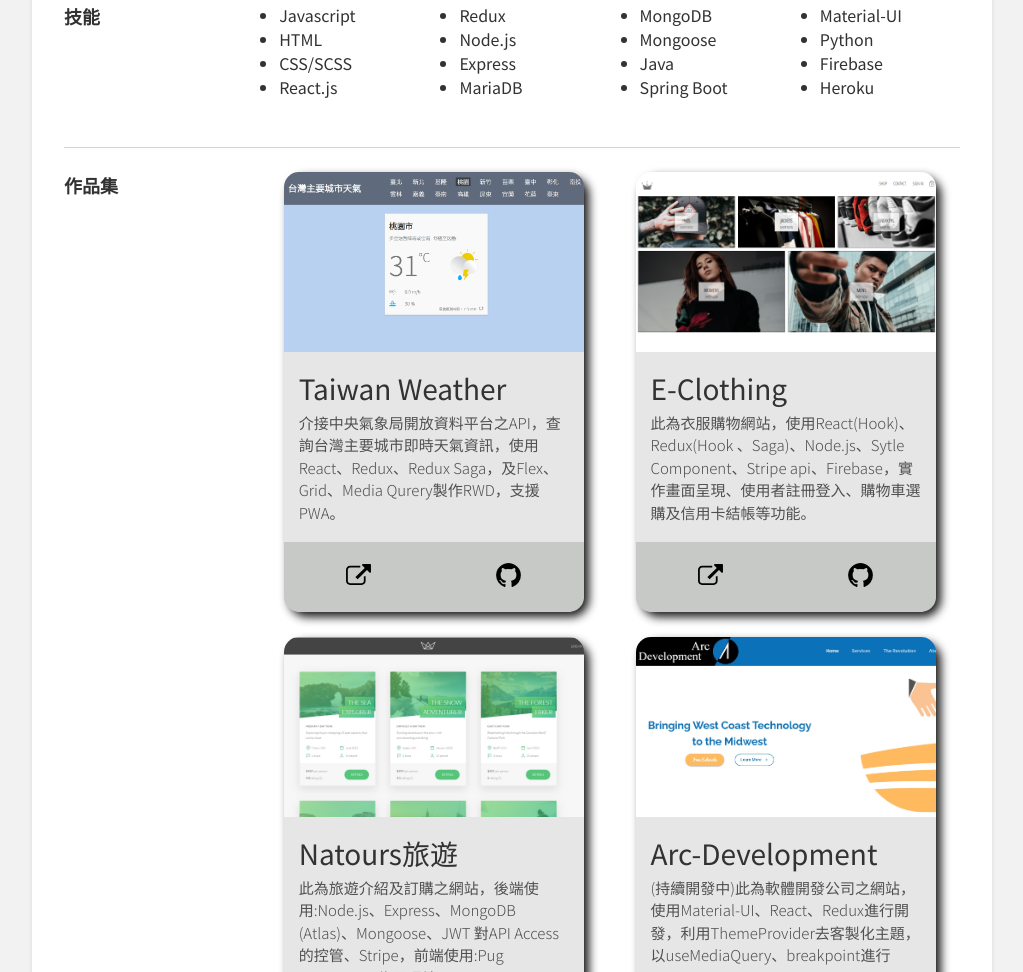
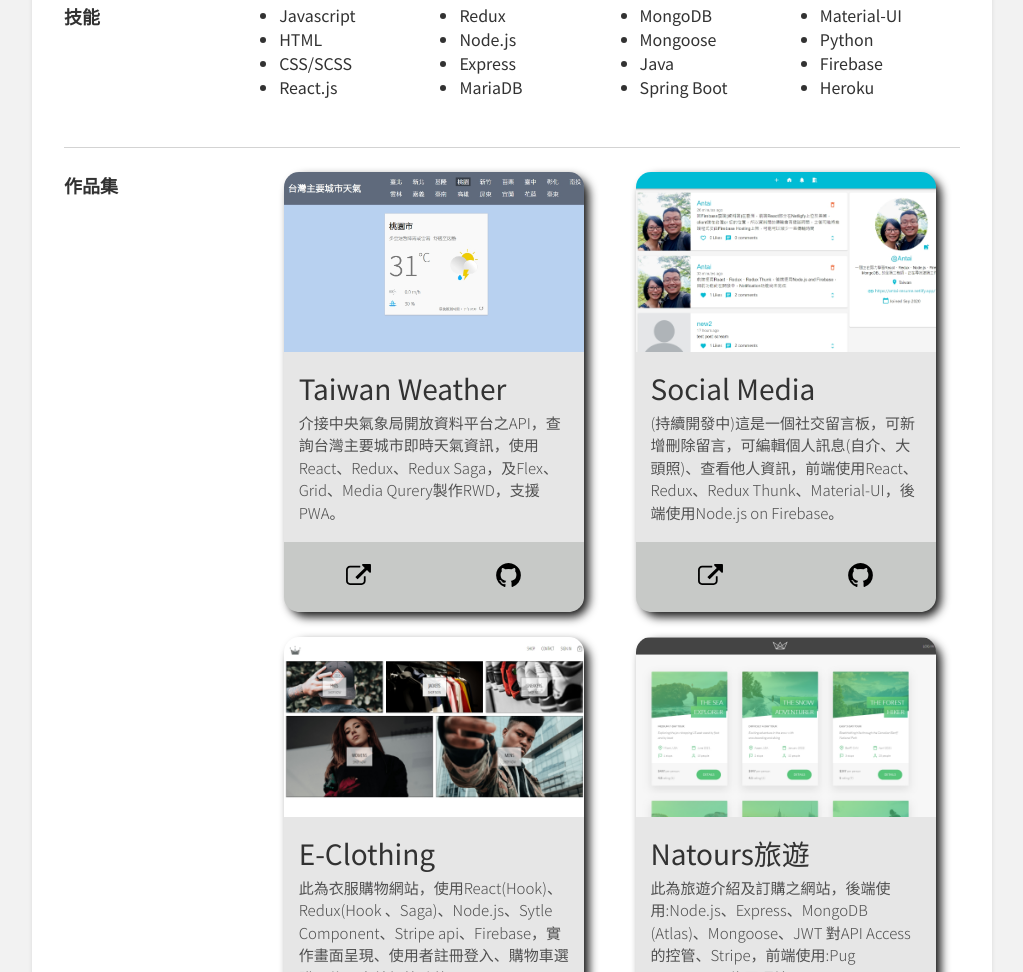
Before and after one commit to antai0926/Antai-Resume, a plain HTML site: page index.html in a window 1280 px wide. Shown: the part 1951-2923 px from the top of the page, without its empty margins (128-1151 px from the left). Drawn offline with nearby package versions, Linux system fonts and the light colour scheme.

Commit message:
add the social media portfolio

```diff
--- a/index.html
+++ b/index.html
@@ -233,6 +233,40 @@
               </a>
             </div>
           </div>
+
+          <div class="card">
+            <div class="card-image social-media"></div>
+            <div class="card-text">
+              <h2>Social Media</h2>
+              <p>
+                (持續開發中)這是一個社交留言板，可新增刪除留言，可編輯個人訊息(自介、大頭照)、查看他人資訊，前端使用React、Redux、Redux
+                Thunk、Material-UI，後端使用Node.js on Firebase。
+              </p>
+            </div>
+            <div class="card-stats">
+              <a
+                href="https://antai-social-media-client.netlify.app/"
+                title="前往網站"
+              >
+                <img
+                  class="portfolio-link"
+                  src="./img/external-link.svg"
+                  alt="external-link"
+                />
+              </a>
+              <a
+                href="https://github.com/antai0926/social-media-client"
+                title="前往Github"
+              >
+                <img
+                  class="portfolio-link"
+                  src="./img/github.svg"
+                  alt="github-link"
+                />
+              </a>
+            </div>
+          </div>
+
           <div class="card">
             <div class="card-image e-clothing"></div>
             <div class="card-text">
--- a/styles/style.scss
+++ b/styles/style.scss
@@ -171,6 +171,9 @@
       &.arc-development {
         background-image: url('../img/arc-development.jpg');
       }
+      &.social-media {
+        background-image: url('../img/social-media.jpg');
+      }
     }
 
     .card-text {
```
Also changed, not shown: img/social-media.jpg (added), styles/style.css, 1 other file.
